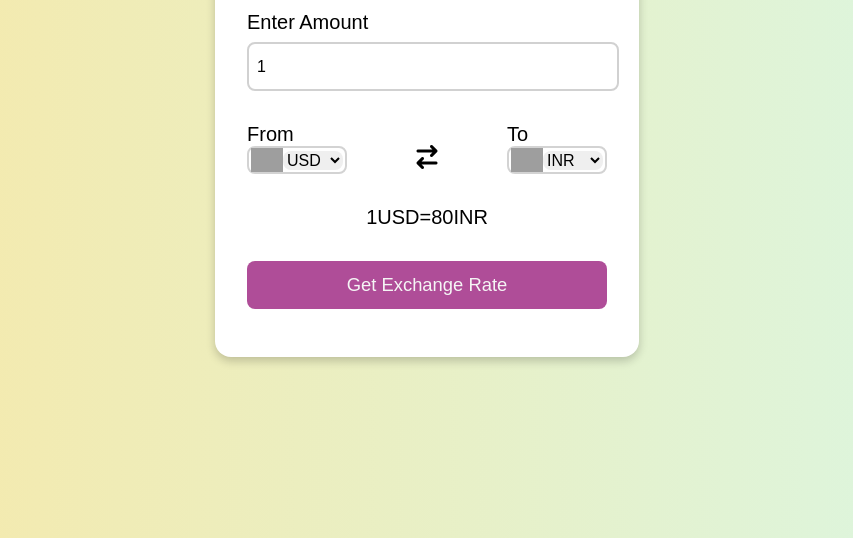
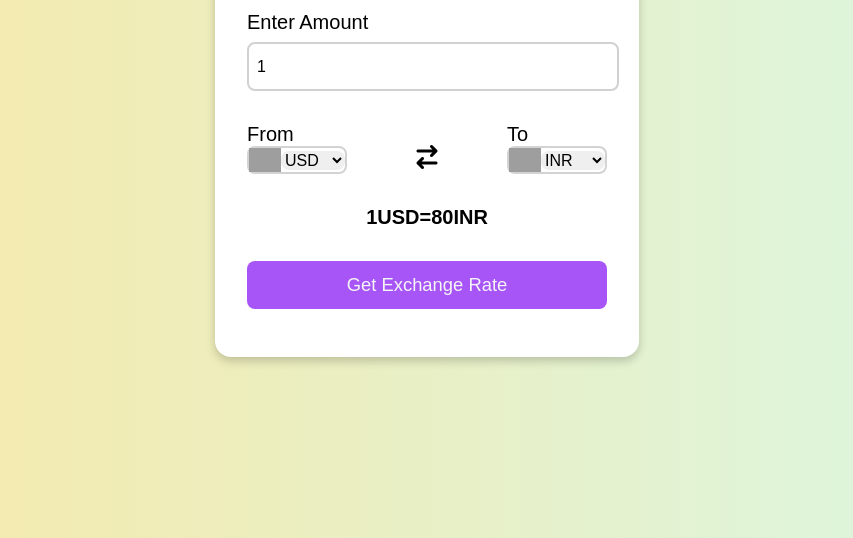
Before and after one commit to RohanJha10/CurrencyConverter, a plain HTML site: page index.html in a window 1280 px wide. Shown: the part 262-800 px from the top of the page, without its empty margins (213-1066 px from the left). Drawn offline with Linux system fonts and the light colour scheme; no server answers; grey boxes are pictures that could not be loaded.

Commit message:
Improved Design

```diff
--- a/style.css
+++ b/style.css
@@ -40,6 +40,7 @@ form select,button,input{
     border-radius: 0.50rem;
 }
 
+
 form input{
     border: 2px solid #d1d1d1; /* Lighter border */
     margin-top: 0.5rem;
@@ -75,6 +76,7 @@ form input{
 .select-container select{
     font-size:1rem;
     width:auto;
+    flex-grow: 1; /* Allow select to take up available space */
 }
 
 .msg{
@@ -83,13 +85,19 @@ form input{
     align-items: center;
     justify-content: center;
     font-size: 1.25rem;
+    font-weight: bold;
+
 
 }
 
 form button{
     height: 3rem;
-    background-color: #af4d98;
+    background-color: #a855f7;
     color:whitesmoke;
     font-size: 1.15rem;
     cursor: pointer;
+    transition: background-color 0.2s ease;
 }
+form button:hover {
+    background: #9333ea;  /* Darker hover effect */
+}
```
